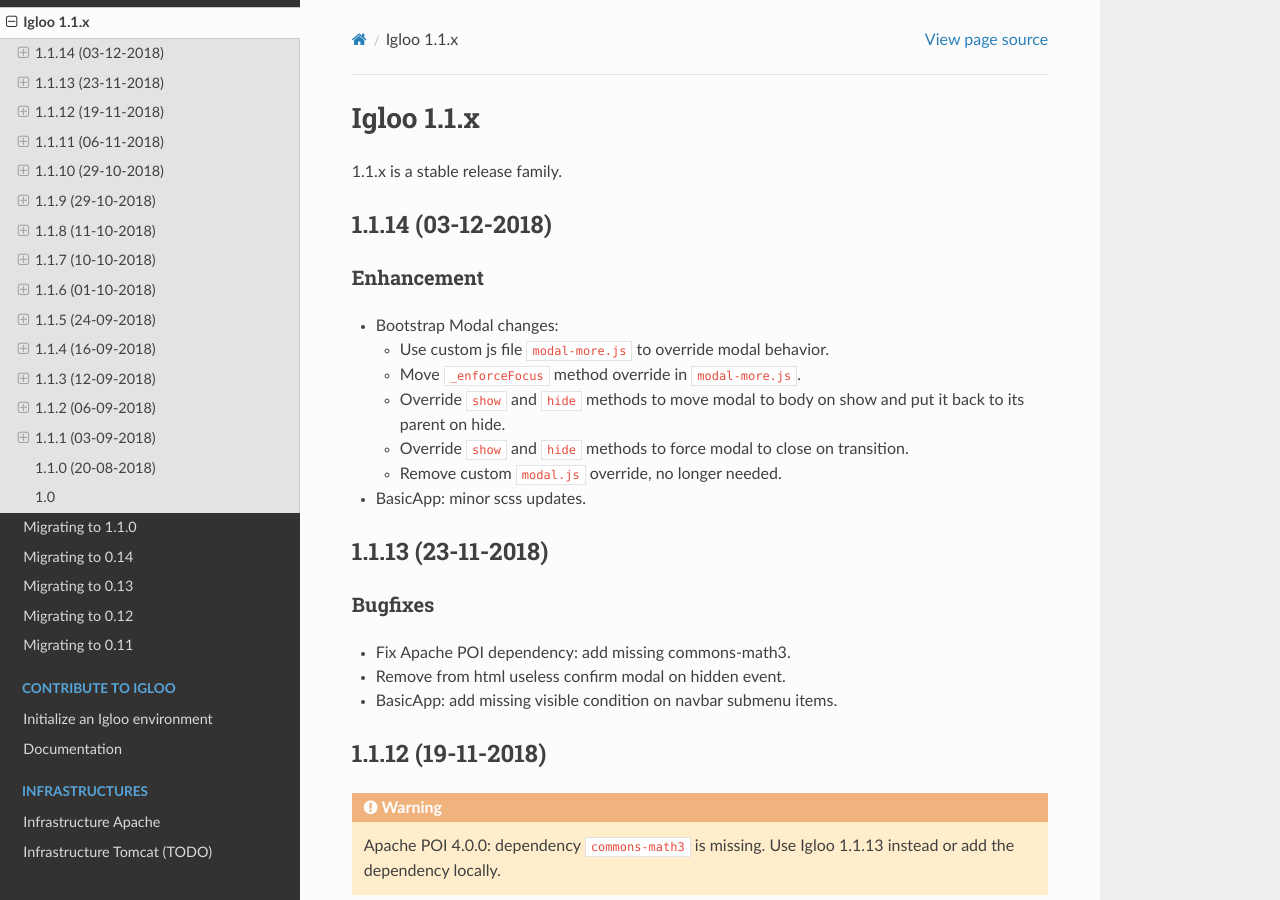
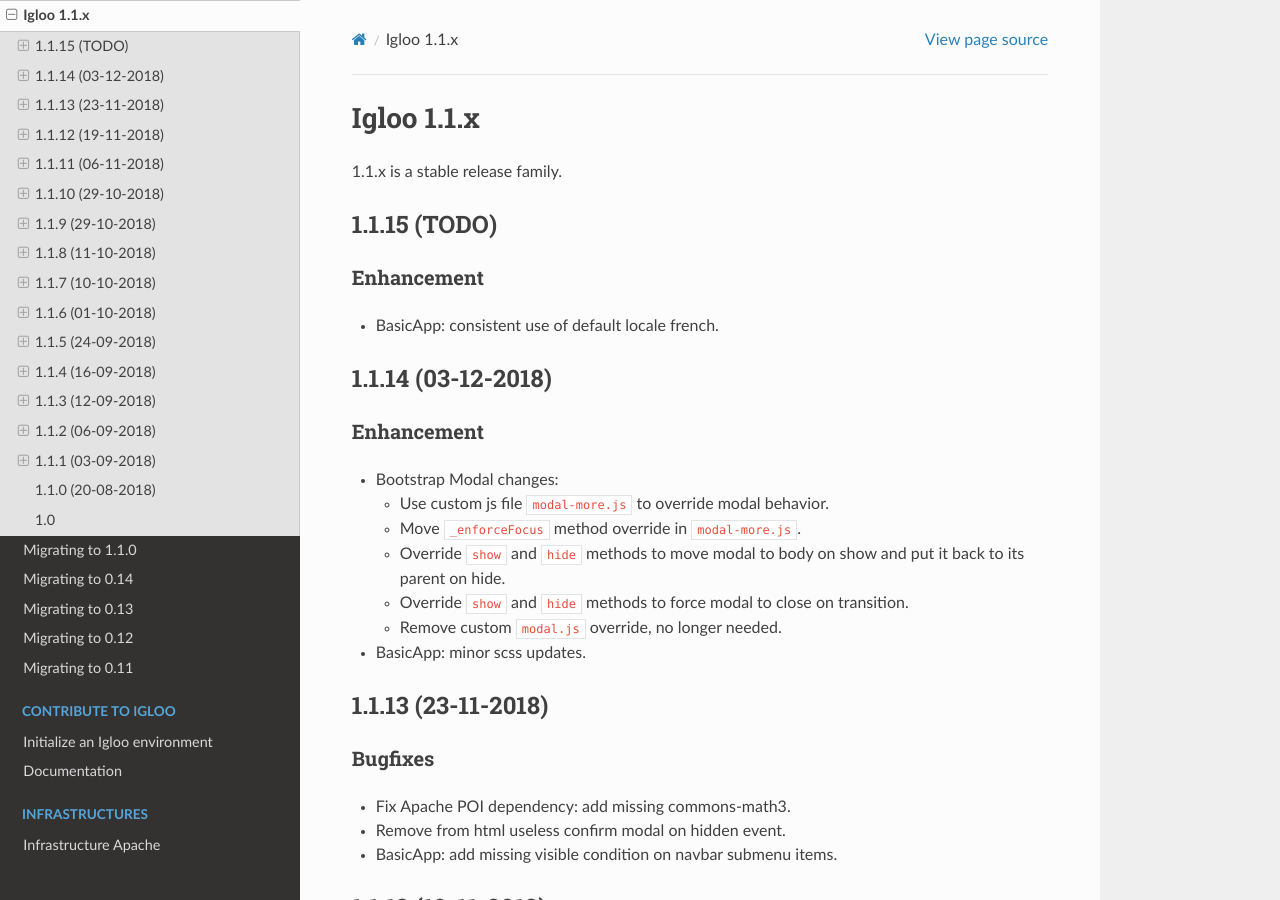
Before and after one commit to igloo-project/igloo-doc, a Sphinx documentation site: the page built from source/release-notes/1.1.x.rst, in a window 1280 px wide and 900 px high. Built offline with Sphinx 7.4.7 and the Read the Docs theme 2.0.0, drawn with Linux system fonts in a browser that asks for light colours.

Commit message:
1.1.15: update release notes

```diff
--- a/source/release-notes/1.1.x.rst
+++ b/source/release-notes/1.1.x.rst
@@ -4,6 +4,16 @@
 
 1.1.x is a stable release family.
 
+
+.. _v1.1.15:
+
+1.1.15 (TODO)
+###################
+
+Enhancement
+***********
+
+* BasicApp: consistent use of default locale french.
 
 .. _v1.1.14:
 
```
